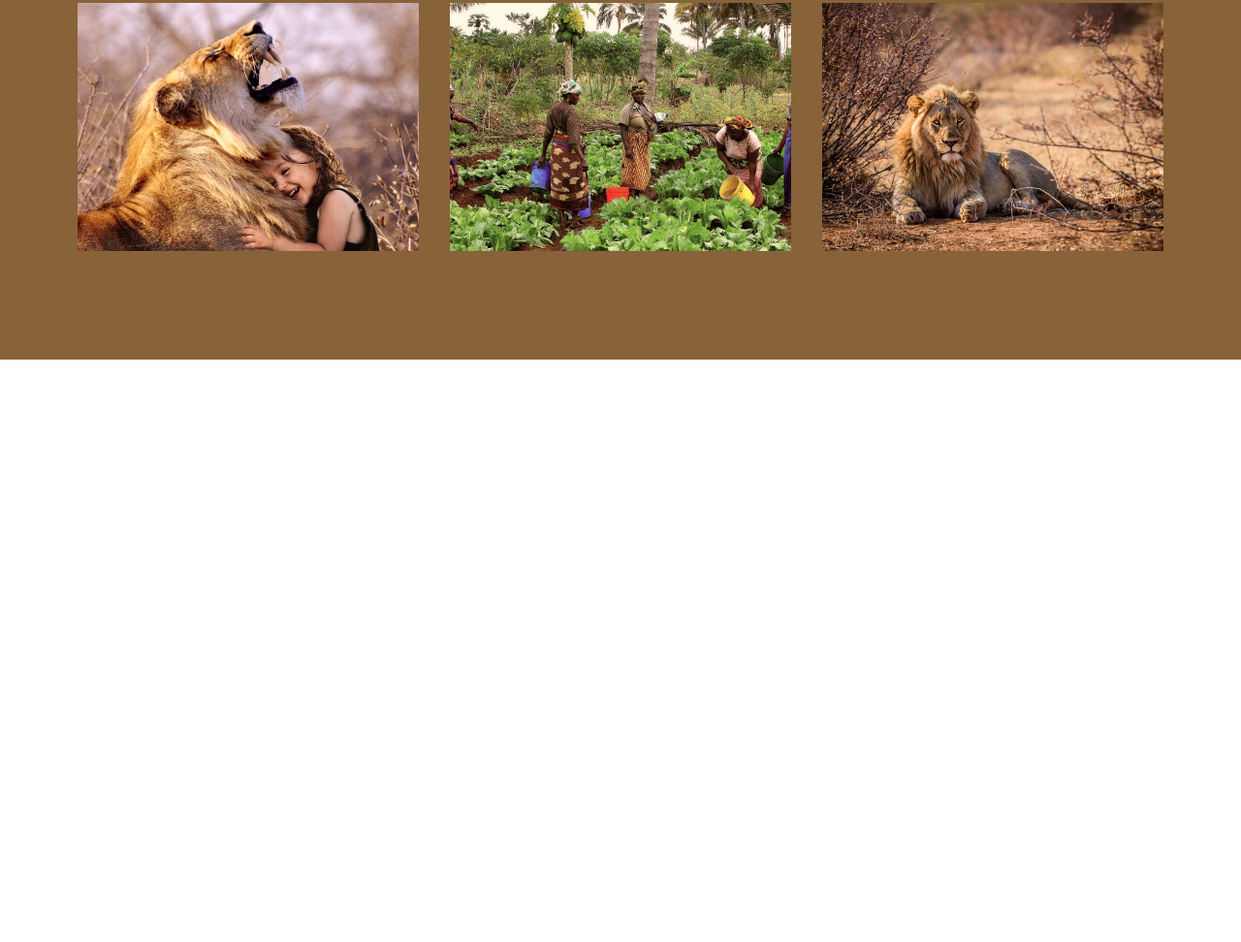
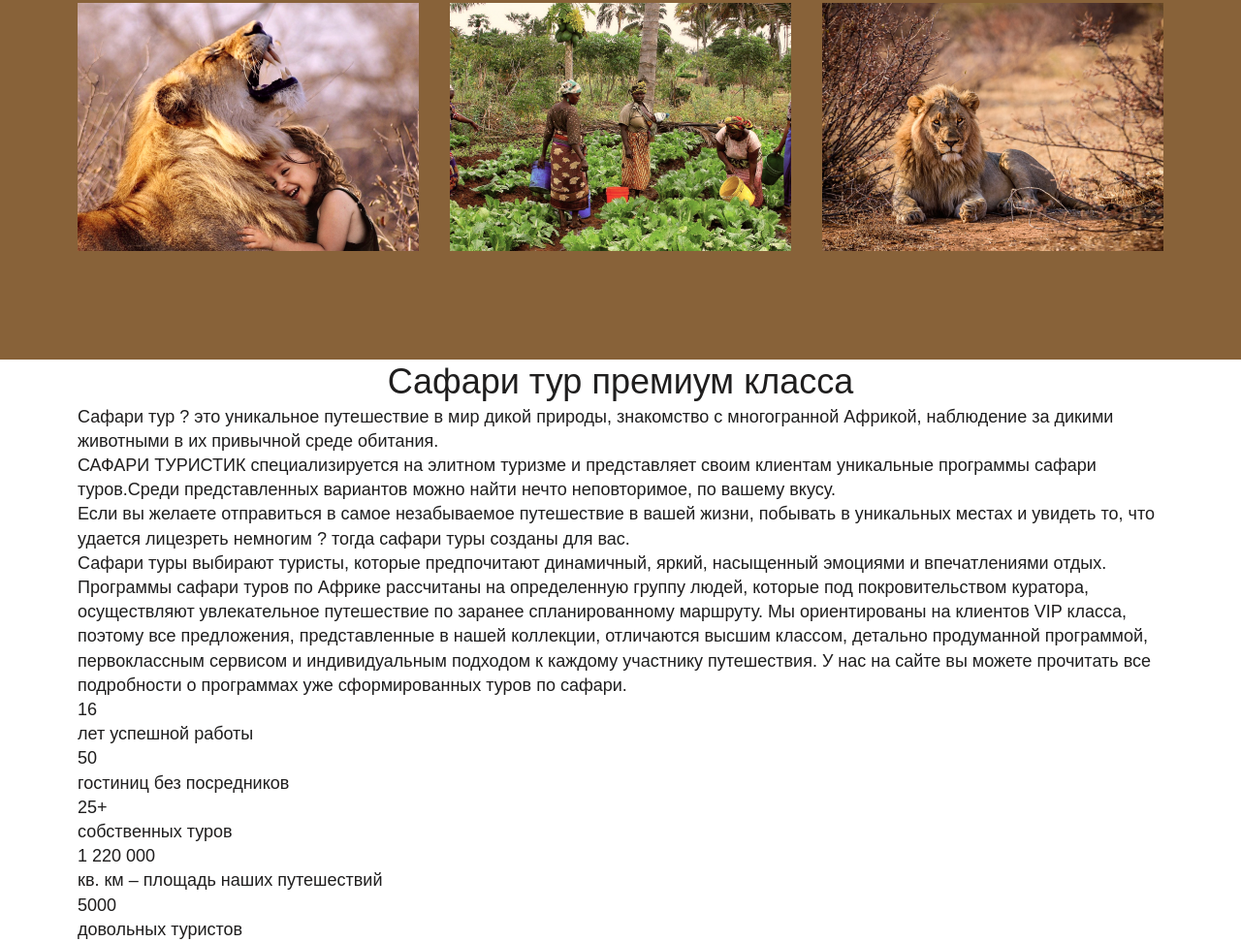
Before and after one commit to iCrespoDEV/safari, a plain HTML site: page index.html in a window 1280 px wide. Shown: the part 5304-6276 px from the top of the page at 97% size. Before the commit the page ends 5675 px from the top, so only its background shows below. Drawn offline with Linux system fonts and the light colour scheme; a web font is replaced by a local one.

Commit message:
10 section
10 section

```diff
--- a/css/style.css
+++ b/css/style.css
@@ -573,3 +573,5 @@ a {
   grid-template-columns: repeat(3,1fr);
   grid-gap: 32px;
 }
+
+/*----------------Tour------------------*/
--- a/index.html
+++ b/index.html
@@ -354,5 +354,63 @@
         </div>
       </div>
     </section>
+
+    <section class="tour">
+      <div class="container">
+        <h2 class="tour__tetle title">Сафари тур премиум класса</h2>
+        <div class="tour__box">
+          <p class="tour__text">
+            Сафари тур ? это уникальное путешествие в мир дикой природы,
+            знакомство с многогранной Африкой, наблюдение за дикими животными в
+            их привычной среде обитания.
+          </p>
+          <p class="tour__text">
+            <span>САФАРИ ТУРИСТИК</span> специализируется на элитном туризме и
+            представляет своим клиентам уникальные программы сафари туров.Среди
+            представленных вариантов можно найти нечто неповторимое, по вашему
+            вкусу.
+          </p>
+          <p class="tour__text">
+            Если вы желаете отправиться в самое незабываемое путешествие в вашей
+            жизни, побывать в уникальных местах и увидеть то, что удается
+            лицезреть немногим ? тогда сафари туры созданы для вас.
+          </p>
+          <p class="tour__text">
+            Сафари туры выбирают туристы, которые предпочитают динамичный,
+            яркий, насыщенный эмоциями и впечатлениями отдых. Программы сафари
+            туров по Африке рассчитаны на определенную группу людей, которые под
+            покровительством куратора, осуществляют увлекательное путешествие по
+            заранее спланированному маршруту. Мы ориентированы на клиентов VIP
+            класса, поэтому все предложения, представленные в нашей коллекции,
+            отличаются высшим классом, детально продуманной программой,
+            первоклассным сервисом и индивидуальным подходом к каждому участнику
+            путешествия. У нас на сайте вы можете прочитать все подробности о
+            программах уже сформированных туров по сафари.
+          </p>
+        </div>
+        <div class="tour__info">
+          <div class="tour__info-item">
+            16
+            <p class="tour__info-text">лет успешной работы</p>
+          </div>
+          <div class="tour__info-item">
+            50
+            <p class="tour__info-text">гостиниц без посредников</p>
+          </div>
+          <div class="tour__info-item">
+            25+
+            <p class="tour__info-text">собственных туров</p>
+          </div>
+          <div class="tour__info-item">
+            1 220 000
+            <p class="tour__info-text">кв. км – площадь наших путешествий</p>
+          </div>
+          <div class="tour__info-item">
+            5000
+            <p class="tour__info-text">довольных туристов</p>
+          </div>
+        </div>
+      </div>
+    </section>
   </body>
 </html>
```
